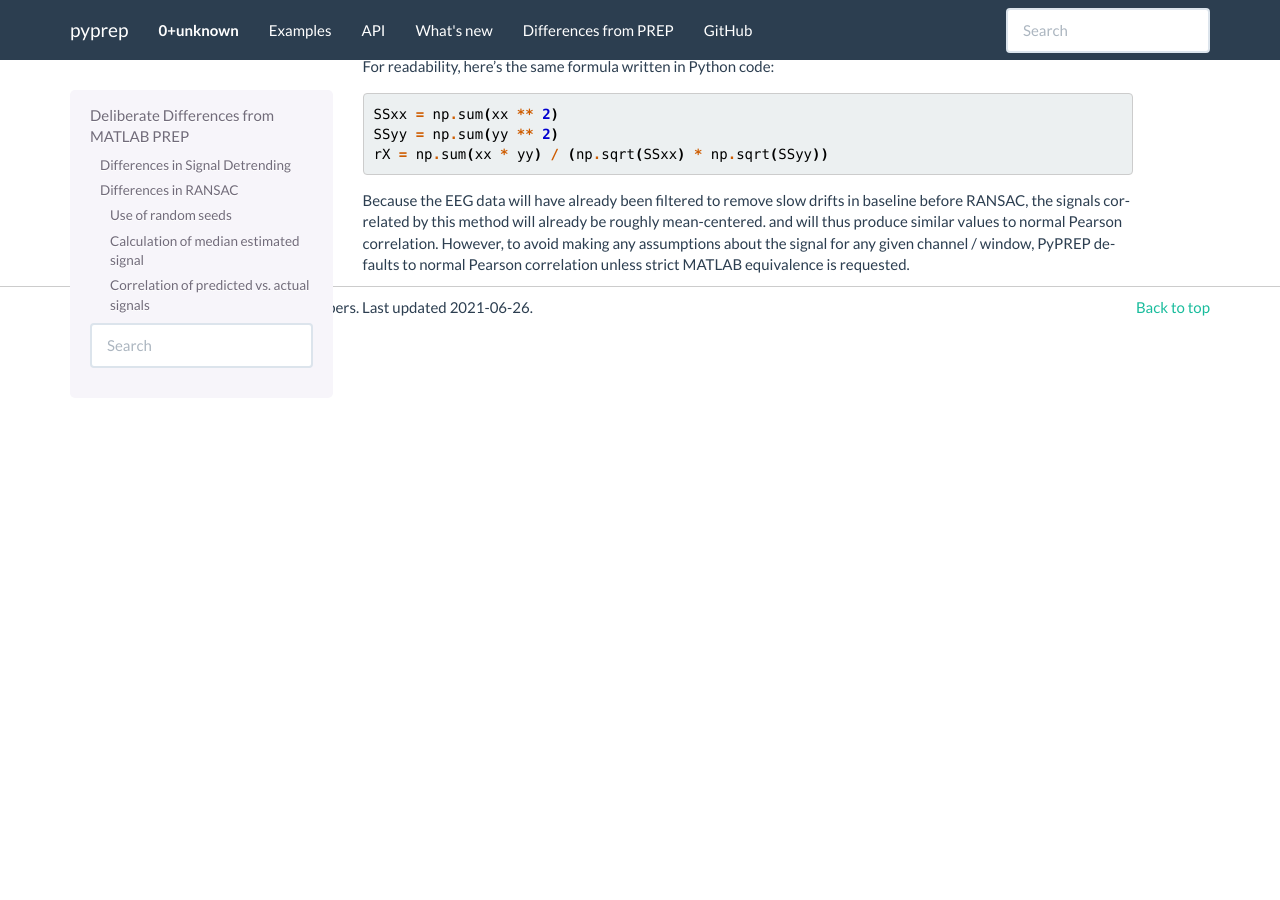
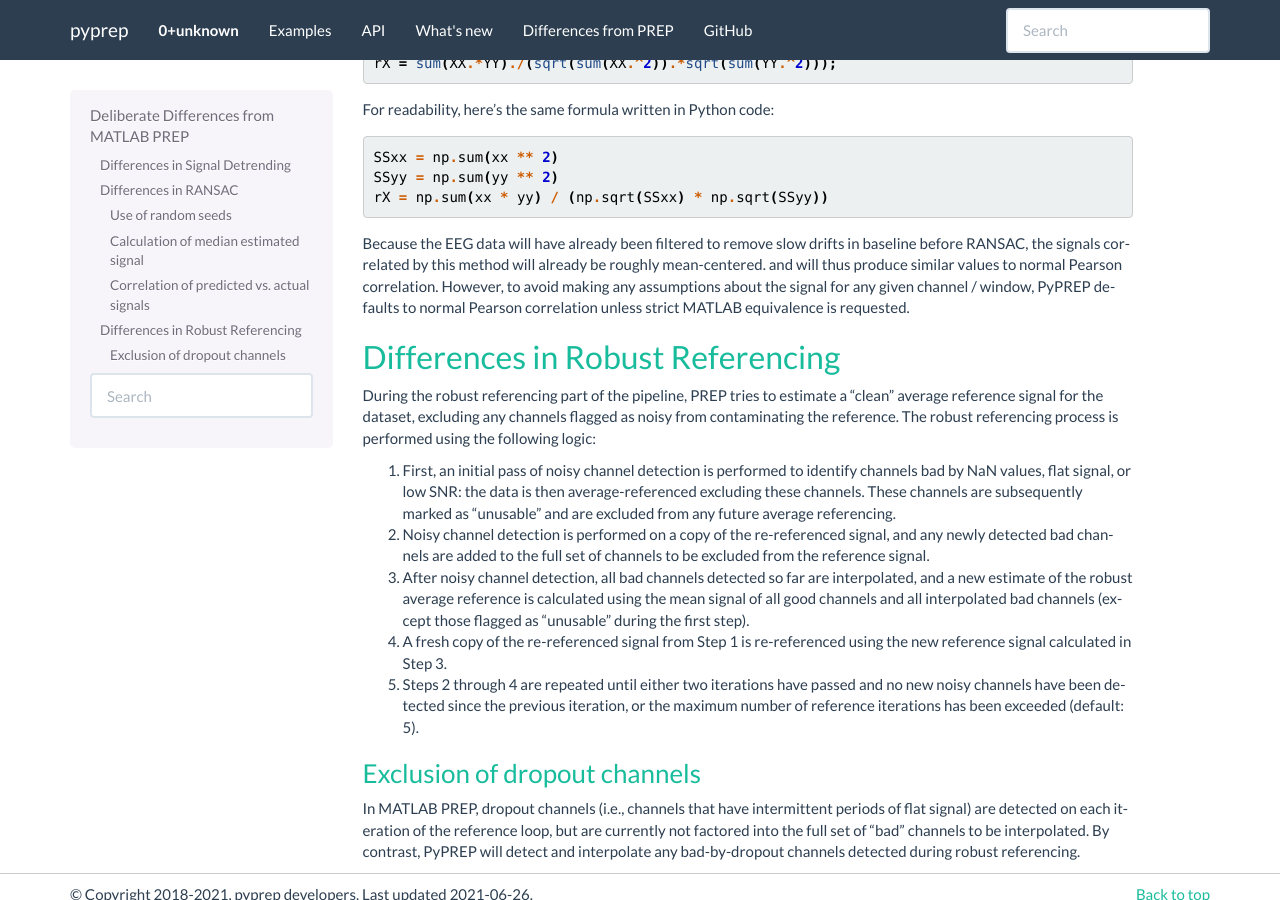
Before and after one commit to sappelhoff/pyprep, a Sphinx documentation site: the page built from docs/matlab_differences.rst, in a window 1280 px wide and 900 px high, scrolled down 2057 px. Built offline with Sphinx 7.4.7, drawn with Linux system fonts in a browser that asks for light colours; before the commit the page ends 2407 px from its top, so only the background shows below that; some of the changed text lies outside the part shown.

Commit message:
Update matlab_differences.rst

```diff
--- a/docs/matlab_differences.rst
+++ b/docs/matlab_differences.rst
@@ -148,3 +148,43 @@ roughly mean-centered. and will thus produce similar values to normal Pearson
 correlation. However, to avoid making any assumptions about the signal for any
 given channel / window, PyPREP defaults to normal Pearson correlation unless
 strict MATLAB equivalence is requested.
+
+
+Differences in Robust Referencing
+---------------------------------
+
+During the robust referencing part of the pipeline, PREP tries to estimate a
+"clean" average reference signal for the dataset, excluding any channels
+flagged as noisy from contaminating the reference. The robust referencing
+process is performed using the following logic:
+
+1) First, an initial pass of noisy channel detection is performed to identify
+   channels bad by NaN values, flat signal, or low SNR: the data is then
+   average-referenced excluding these channels. These channels are subsequently
+   marked as "unusable" and are excluded from any future average referencing.
+
+2) Noisy channel detection is performed on a copy of the re-referenced signal,
+   and any newly detected bad channels are added to the full set of channels
+   to be excluded from the reference signal.
+
+3) After noisy channel detection, all bad channels detected so far are
+   interpolated, and a new estimate of the robust average reference is
+   calculated using the mean signal of all good channels and all interpolated
+   bad channels (except those flagged as "unusable" during the first step).
+
+4) A fresh copy of the re-referenced signal from Step 1 is re-referenced using
+   the new reference signal calculated in Step 3.
+
+5) Steps 2 through 4 are repeated until either two iterations have passed and
+   no new noisy channels have been detected since the previous iteration, or
+   the maximum number of reference iterations has been exceeded (default: 5).
+
+
+Exclusion of dropout channels
+^^^^^^^^^^^^^^^^^^^^^^^^^^^^^
+
+In MATLAB PREP, dropout channels (i.e., channels that have intermittent periods
+of flat signal) are detected on each iteration of the reference loop, but are
+currently not factored into the full set of "bad" channels to be interpolated.
+By contrast, PyPREP will detect and interpolate any bad-by-dropout channels
+detected during robust referencing.
```
